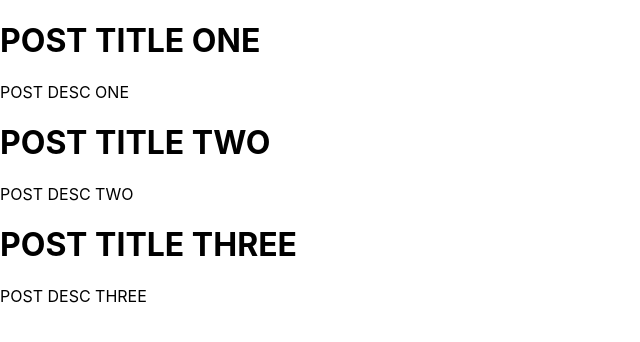
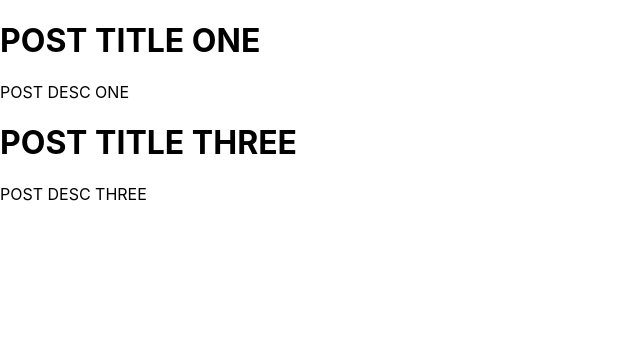
Before and after one commit to AngeloDias/hello-react, a React (Create React App) app: page / in a window 1280 px wide. Shown: the top 342 px of the page, without its empty margins (0-640 px from the left). Built offline with nearby package versions, Linux system fonts and the light colour scheme.

Commit message:
feat: using conditional and ternary operator

```diff
--- a/src/App.js
+++ b/src/App.js
@@ -4,9 +4,9 @@ import ClassComponent from './classComponent';
 export default class App extends Component {
   state = {
     posts: [
-      {title: 'POST TITLE ONE', desc: 'POST DESC ONE'},
-      {title: 'POST TITLE TWO', desc: 'POST DESC TWO'},
-      {title: 'POST TITLE THREE', desc: 'POST DESC THREE'}
+      {title: 'POST TITLE ONE', desc: 'POST DESC ONE', status: 1},
+      {title: 'POST TITLE TWO', desc: 'POST DESC TWO', status: 0},
+      {title: 'POST TITLE THREE', desc: 'POST DESC THREE', status: 1}
     ]
   }
 
--- a/src/classComponent.js
+++ b/src/classComponent.js
@@ -4,12 +4,28 @@ export default class classComponent extends Component {
 
     render() {
         const {posts} = this.props
+        // const postLists = posts.map(post => {
+        //     if(post.status == 1) {
+        //         return (
+        //             <div>
+        //                 <h1>{post.title}</h1>
+        //                 <p>{post.desc}</p>
+        //             </div>
+        //         )
+        //     } else {
+        //         return null;
+        //     }
+
+        // })
+
         const postLists = posts.map(post => {
-            return (
-                <div>
-                    <h1>{post.title}</h1>
-                    <p>{post.desc}</p>
-                </div>
+            return(
+                post.status == 1 ? (
+                    <div>
+                        <h1>{post.title}</h1>
+                        <p>{post.desc}</p>
+                    </div>
+                ) : null
             )
         })
 
```
